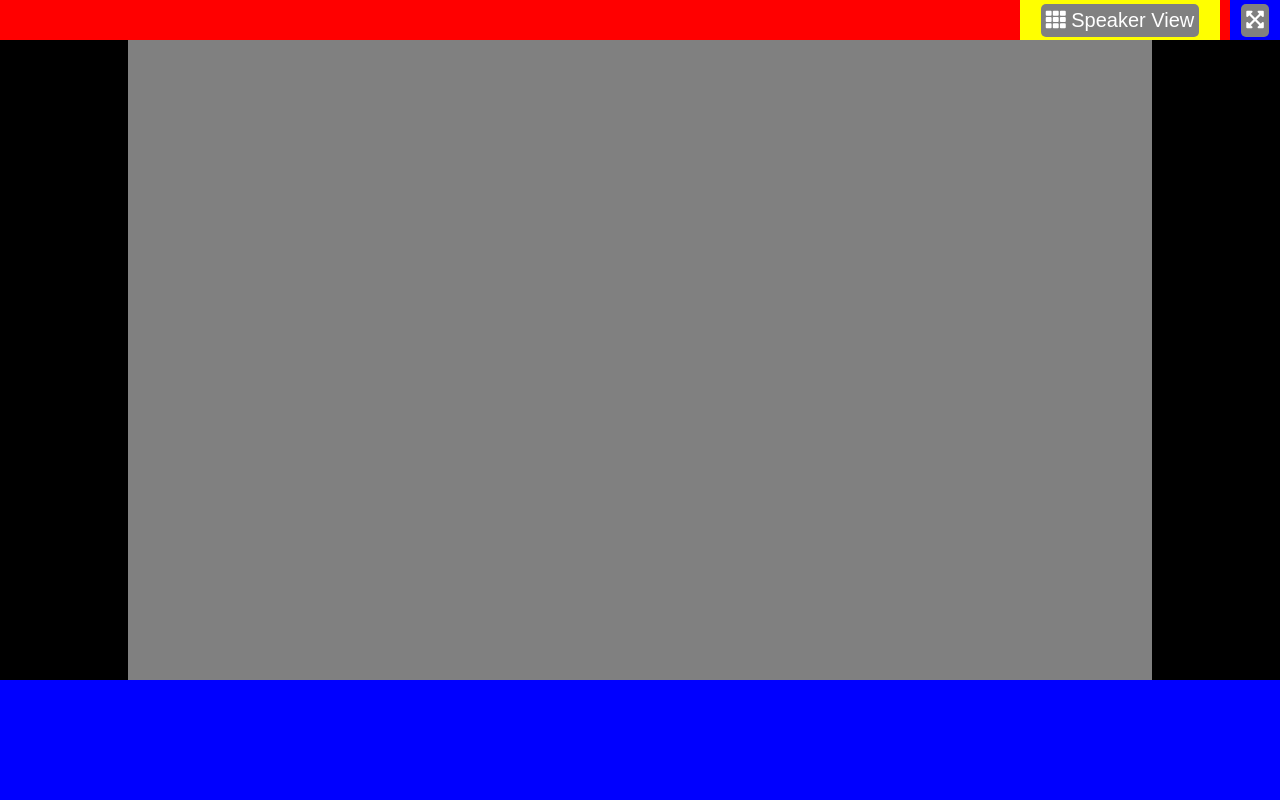
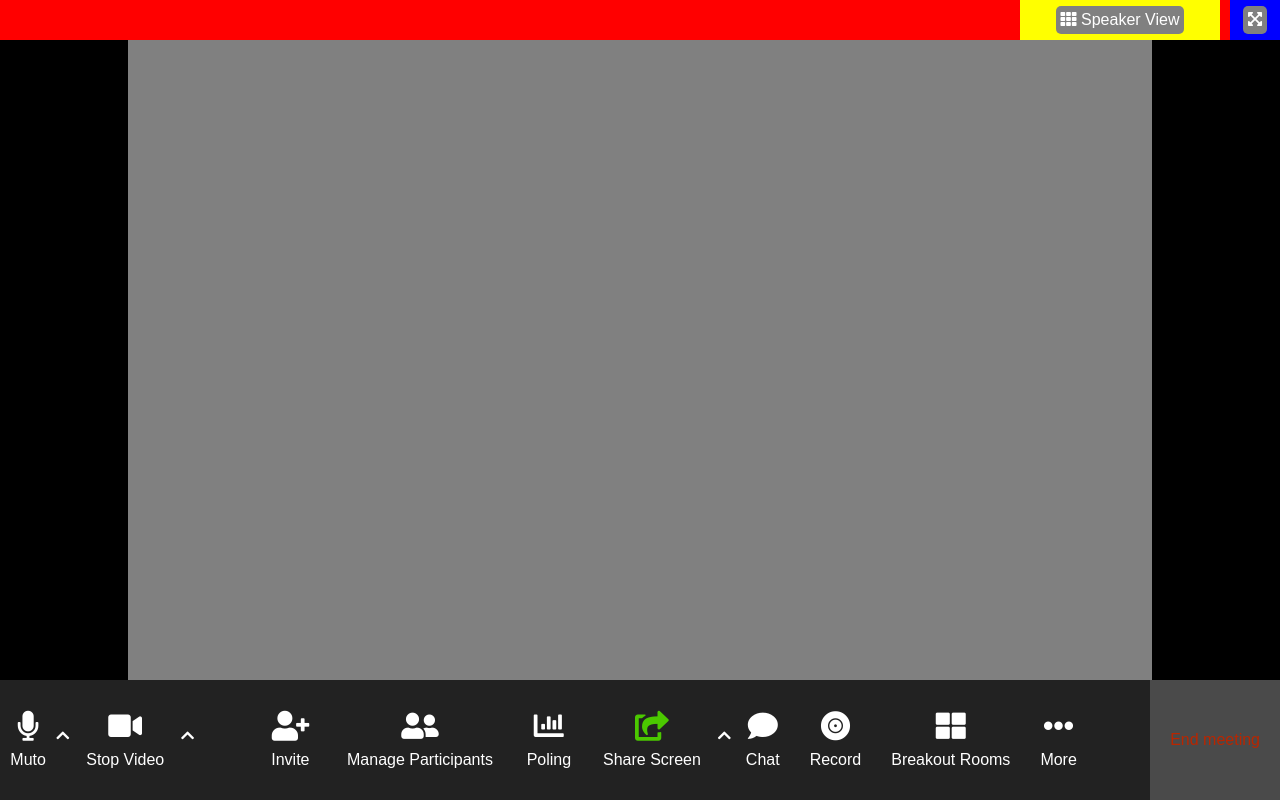
Before and after one commit to SIDDY-CHIUCHIOLO/html-css-zoom, a plain HTML site: page index.html in a window 1280 px wide. Drawn offline with Linux system fonts and the light colour scheme.

Commit message:
aggiunto contenuto al footer

```diff
--- a/css/style.css
+++ b/css/style.css
@@ -8,7 +8,6 @@ body{
     width: 100%;
     color: white;
     font-family: Arial, Helvetica, sans-serif;
-    font-size: 20px;
 }
 
 .flex-container{
@@ -57,5 +56,38 @@ main .container{
 
 footer{
     height: 15vh;
-    background-color: blue;
+    background-color: #222222;
+    justify-content: space-between;
 }
+
+footer .icon-footer{
+    height: 100%;
+    flex-wrap: wrap;
+    text-align: center;
+    align-content: center;
+}
+
+footer .icon-footer i{
+    font-size: 30px;
+    margin-bottom: 10px;
+}
+
+footer .icon-footer i, p{
+    width: 100%;
+}
+
+
+footer .icon-footer #arrow{
+    font-size: 15px;
+}
+
+footer .text-center #share{
+    color: #4bc800;
+}
+
+footer .text-right{
+    height: 100%;
+    background-color: #4a4a4a;
+    color: #b92600;
+    padding: 0 20px;
+}
--- a/index.html
+++ b/index.html
@@ -33,7 +33,98 @@
     </main>
 
     <!-- piè della pagina -->
-    <footer>
+    <footer class="flex-container">
+
+        <!-- footer parte sinistra -->
+        <div class="flex-container text-left">
+
+            <!-- icona microfono -->
+            <div class="flex-container icon-footer">
+                <i class="fas fa-microphone"></i>
+                <p>Muto</p>
+            </div>
+
+            <!-- opzione freccia in sù -->
+            <div class="flex-container icon-footer">
+                <i id="arrow" class="fas fa-chevron-up"></i>
+            </div>
+
+            <!-- icona microfono -->
+            <div class="flex-container icon-footer">
+                <i class="fas fa-video"></i>
+                <p>Stop Video</p>
+            </div>
+
+            <!-- opzione freccia in sù -->
+            <div class="flex-container icon-footer">
+                <i id="arrow" class="fas fa-chevron-up"></i>
+            </div>
+        </div>
+
+        <!-- footer parte centrale -->
+        <div class="flex-container text-center">
+
+            <!-- Invite -->
+            <div class="flex-container icon-footer">
+                <i class="fas fa-user-plus"></i>
+                <p>Invite</p>
+            </div>
+
+            <!-- Manage Participants -->
+            <div class="flex-container icon-footer">
+                <i class="fas fa-user-friends"></i>
+                <p>Manage Participants</p>
+            </div>
+
+            <!-- Poling -->
+            <div class="flex-container icon-footer">
+                <i class="fas fa-chart-bar"></i>
+                <p>Poling</p>
+            </div>
+
+            <!-- Share Screen -->
+            <div class="flex-container icon-footer">
+                <i id="share" class="fas fa-share-square"></i>
+                <p>Share Screen</p>
+            </div>
+
+            <!-- opzione freccia in sù -->
+            <div class="flex-container icon-footer">
+                <i id="arrow" class="fas fa-chevron-up"></i>
+            </div>
+
+            <!-- Chat -->
+            <div class="flex-container icon-footer">
+                <i class="fas fa-comment"></i>
+                <p>Chat</p>
+            </div>
+
+            <!-- Record -->
+            <div class="flex-container icon-footer">
+                <i class="fas fa-record-vinyl"></i>
+                <p>Record</p>
+            </div>
+
+            <!-- Breakout Rooms -->
+            <div class="flex-container icon-footer">
+                <i class="fas fa-th-large"></i>
+                <p>Breakout Rooms</p>
+            </div>
+
+            <!-- More -->
+            <div class="flex-container icon-footer">
+                <i class="fas fa-ellipsis-h"></i>
+                <p>More</p>
+            </div>
+
+        </div>
+
+        <!-- footer parte destra -->
+        <div class="flex-container text-right">
+            <div class="flex-container icon-footer">
+                <p>End meeting</p>
+            </div>
+        </div>
     </footer>
 </body>
 </html>
```
